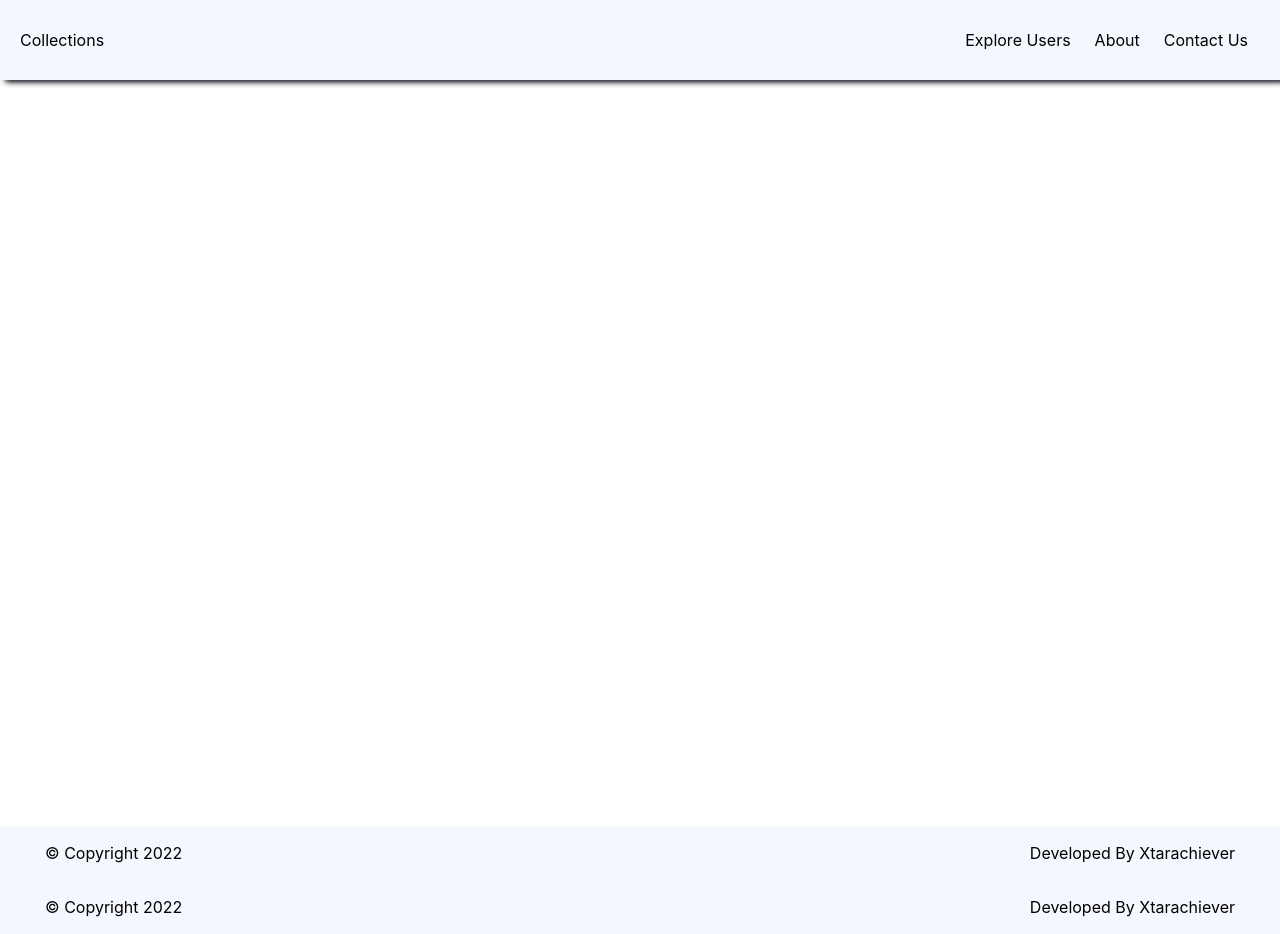
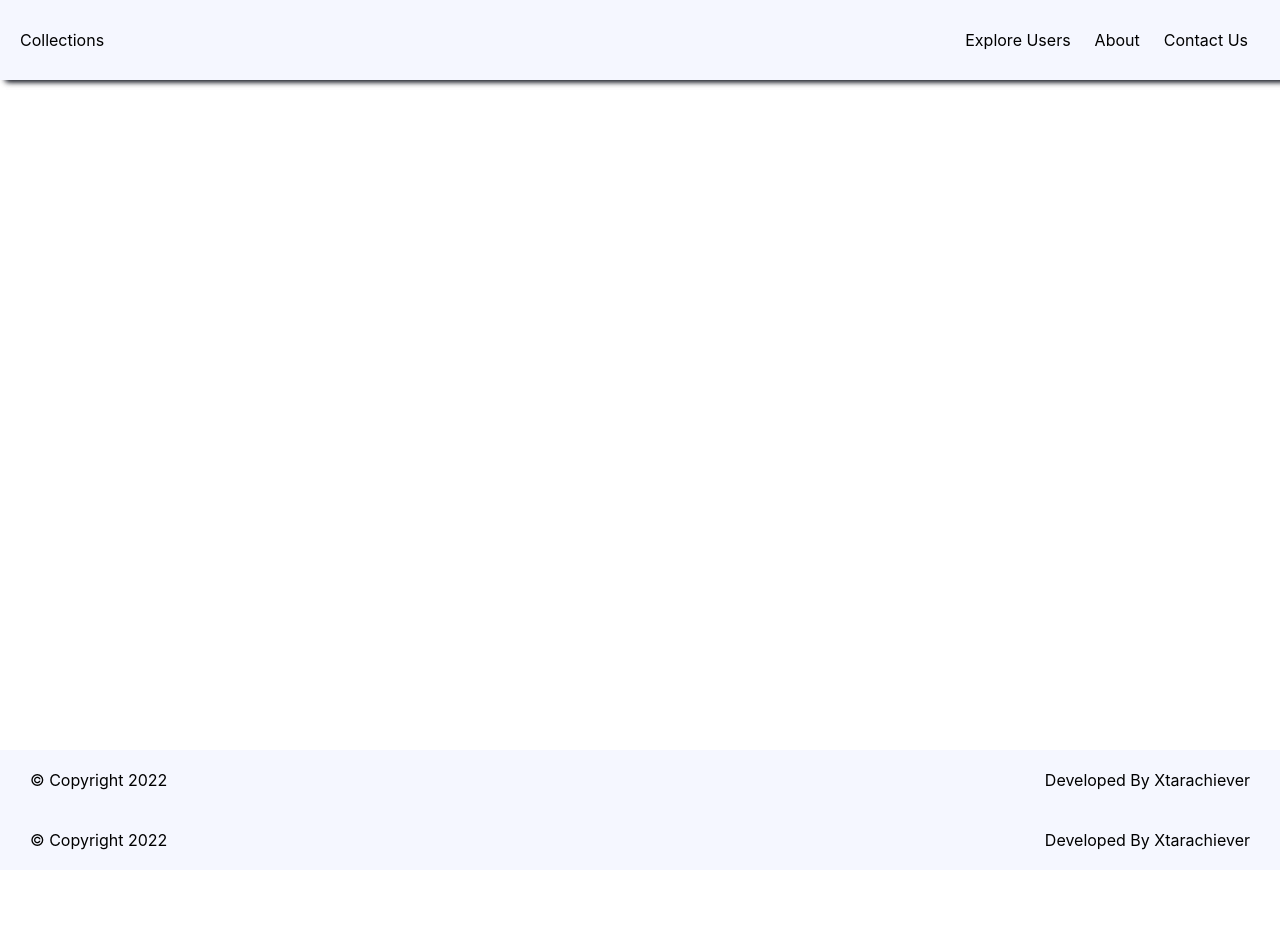
Before and after one commit to Xtarachiever/NextJS, a Next.js app: page /Layout/layout in a window 1280 px wide. After the commit the page ends 870 px from the top, so only its background shows below. Built offline with nearby package versions, Linux system fonts and the light colour scheme.

Commit message:
Resolved the footer and navbar issues

```diff
--- a/pages/Layout/layout.js
+++ b/pages/Layout/layout.js
@@ -5,9 +5,7 @@ import styles from '../../styles/Layout.module.css'
 const Layout = ({children}) =>{
     return(
         <div className={styles.wrapper}>
-            <div className={styles.layout_nav}>
-              <Navbar/>
-            </div>
+            <Navbar/>
             {children}
             <Footer/>
         </div>
--- a/styles/Layout.module.css
+++ b/styles/Layout.module.css
@@ -1,6 +1,6 @@
 /* Layout */
 .wrapper{
-    min-height: 100vh;
+    min-height: calc(100vh - 70px);
     position: relative;
     display: flex;
     flex-direction: column;
@@ -23,7 +23,7 @@
 /* Footer */
 .footer{
     background-color: #f5f7ff;
-    padding:15px;
+    height: 60px;
     margin-top: auto;
     width: 100%;
     z-index: 10;
@@ -31,6 +31,7 @@
 .footer_content{
     display: flex;
     justify-content: space-between;
+    height: 100%;
     align-items: center;
     margin: auto 30px;
 }
```
